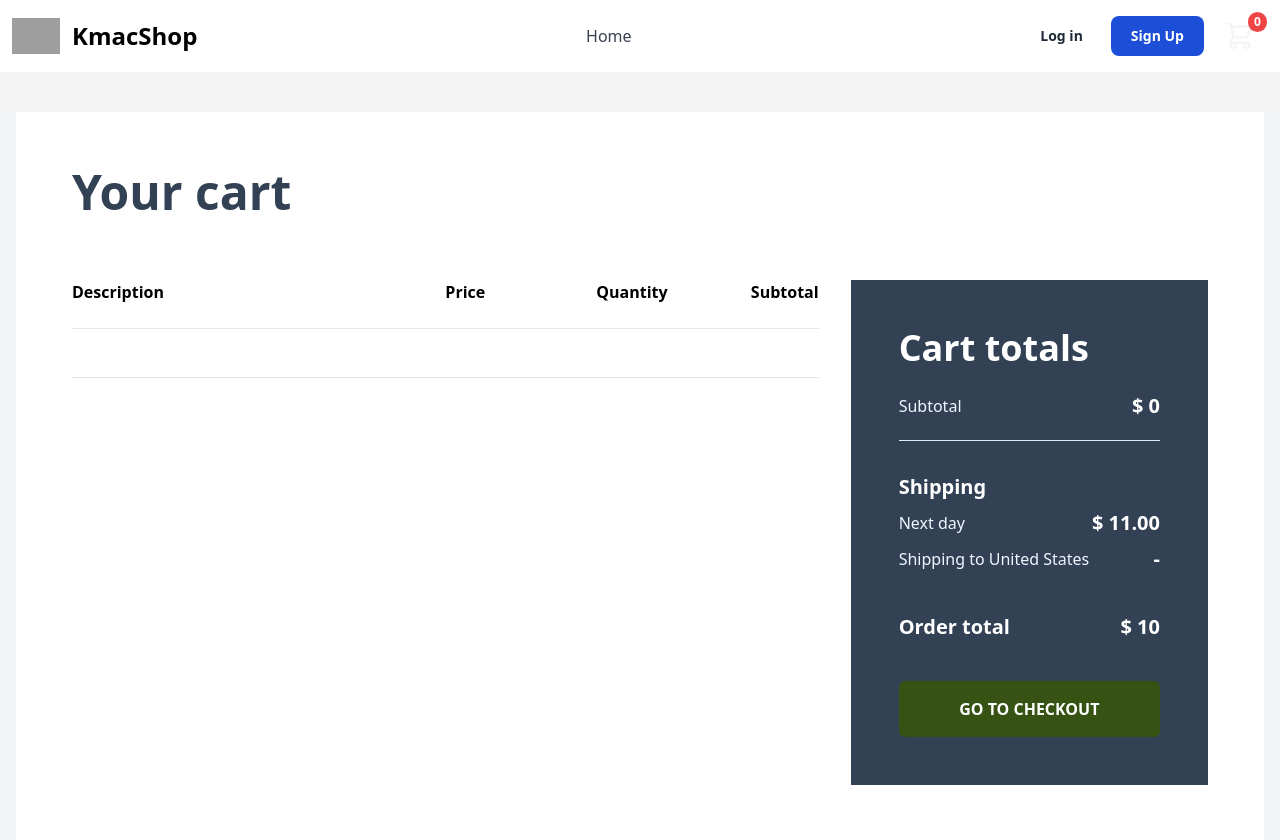
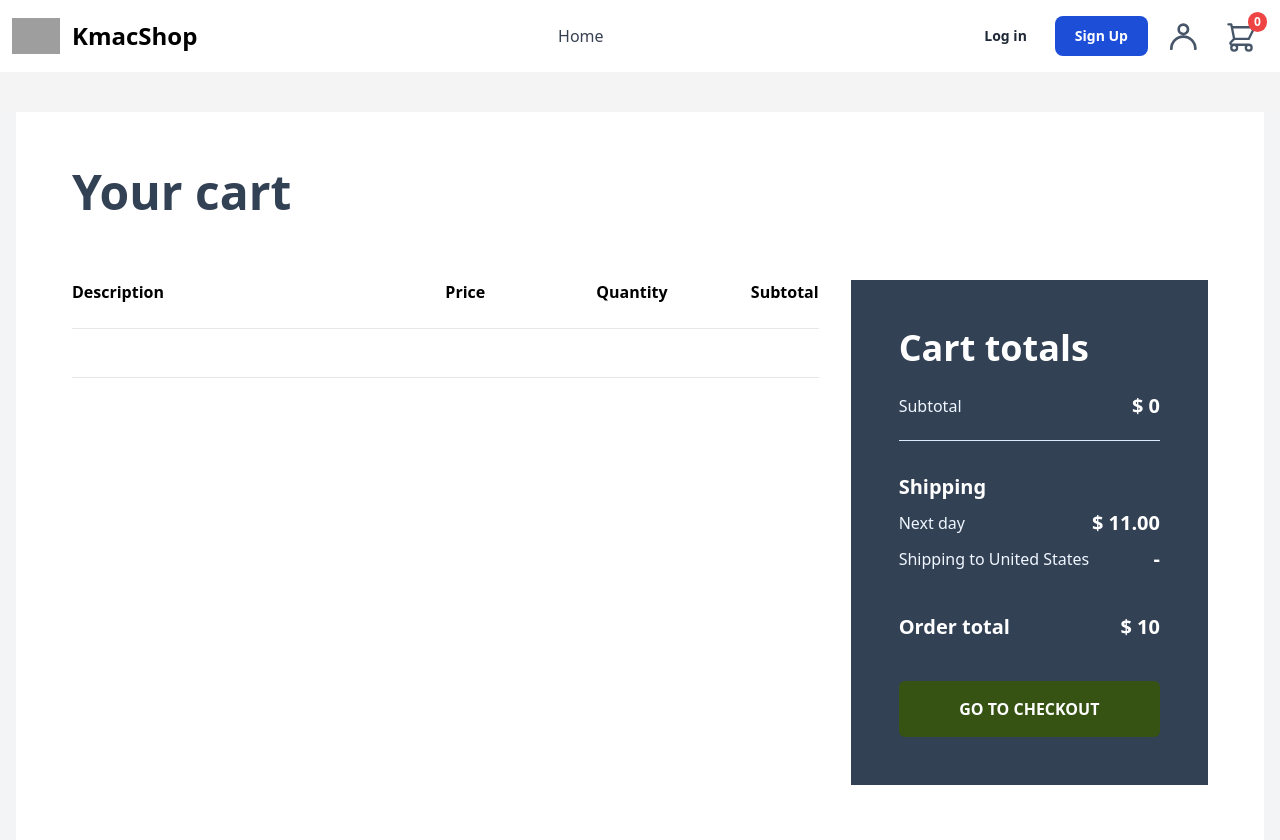
Before and after one commit to SinfulHymn/KmacShop, a Django app: page /cart/ in a window 1280 px wide. Shown: the top 840 px of the page. Run offline with Django 4.2, Linux system fonts and the light colour scheme; data that the repository does not hold is empty; some libraries are stand-ins or nearby versions; grey boxes are pictures that could not be loaded.

Commit message:
added profile svg to nav

```diff
--- a/main_app/templates/partials/nav.html
+++ b/main_app/templates/partials/nav.html
@@ -26,9 +26,16 @@
         class="text-white bg-blue-700 hover:bg-blue-800 focus:ring-4 focus:ring-blue-300 font-semibold rounded-lg text-sm px-4 lg:px-5 py-2 lg:py-2.5 mr-2 dark:bg-blue-600 dark:hover:bg-blue-700 focus:outline-none dark:focus:ring-blue-800 transition duration-500 ease-in-out"
         >Sign Up</a
       >
+      <a href="#">
+        <button class="py-2 px-3 mr-0 relative border-0 border-x-red-500 dark:text-slate-400 text-slate-600 dark:hover:bg-gray-700 rounded-xl hover:text-gray-400 focus:outline-none focus:text-gray-500 transition duration-150 ease-in-out" aria-label="Cart">
+          <svg class="h-8 w-8 " stroke="currentColor" fill="none" stroke-linecap="round" stroke-linejoin="round"  viewBox="1 0 24 24">
+            <path d="M12.5 11a4 4 0 1 1 4-4A4 4 0 0 1 12.5 11zm0-7a3 3 0 1 0 3 3A3 3 0 0 0 12.5 4zM22 22H21v-.5a8.5 8.5 0 0 0-17 0V22H3v-.5a9.5 9.5 0 0 1 19 0z"/>
+          </svg>
+        </button>
+      </a>
       <a href="{% url "main_app_cart:cart_summary"  %}">
-        <button class="py-2 px-3 mr-0 relative border-0 border-x-red-500 text-gray-100 dark:hover:bg-gray-700 rounded-xl hover:text-gray-400 focus:outline-none focus:text-gray-500 transition duration-150 ease-in-out" aria-label="Cart">
-          <svg class="h-8 w-8" fill="none" stroke-linecap="round" stroke-linejoin="round" stroke-width="1.6" viewBox="0 0 24 24" stroke="currentColor">
+        <button class="py-2 px-3 mr-0 relative border-0 border-x-red-500 dark:text-slate-400 text-slate-600 dark:hover:bg-gray-700 rounded-xl hover:text-gray-400 focus:outline-none focus:text-gray-500 transition duration-150 ease-in-out" aria-label="Cart">
+          <svg class="h-8 w-8" fill="none" stroke-linecap="round" stroke-linejoin="round" stroke-width="1.6" viewBox="0 0 22 22" stroke="currentColor">
             <path d="M3 3h2l.4 2M7 13h10l4-8H5.4M7 13L5.4 5M7 13l-2.293 2.293c-.63.63-.184 1.707.707 1.707H17m0 0a2 2 0 100 4 2 2 0 000-4zm-8 2a2 2 0 11-4 0 2 2 0 014 0z"></path>
           </svg>
           <span class="absolute bottom-7 left-9 object-right-top -mt-2 -mr-3">
--- a/theme/static/css/dist/styles.css
+++ b/theme/static/css/dist/styles.css
@@ -1069,6 +1069,10 @@ select {
   height: 75%;
 }
 
+.h-7 {
+  height: 1.75rem;
+}
+
 .w-full {
   width: 100%;
 }
@@ -1115,6 +1119,10 @@ select {
 
 .w-14 {
   width: 3.5rem;
+}
+
+.w-7 {
+  width: 1.75rem;
 }
 
 .max-w-screen-2xl {
@@ -1723,6 +1731,11 @@ select {
 .text-blue-300 {
   --tw-text-opacity: 1;
   color: rgb(147 197 253 / var(--tw-text-opacity));
+}
+
+.text-slate-800 {
+  --tw-text-opacity: 1;
+  color: rgb(30 41 59 / var(--tw-text-opacity));
 }
 
 .underline {
```
